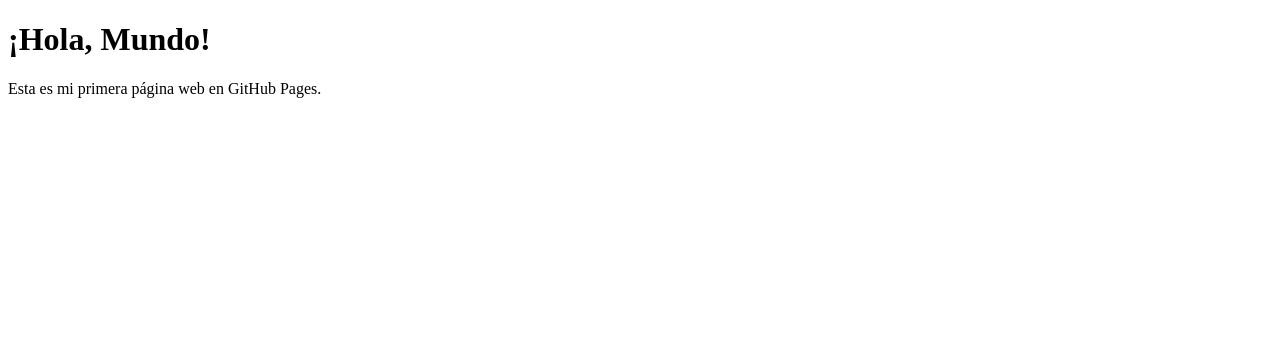
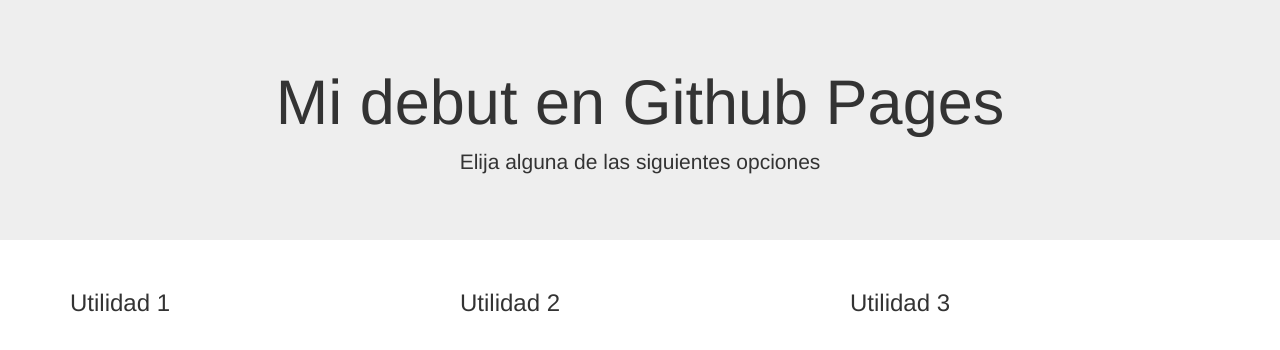
Before and after one commit to machevera/useit, a plain HTML site: page index.html in a window 1280 px wide. Drawn offline with nearby package versions, Linux system fonts and the light colour scheme.

Commit message:
Se actualizó personalizando
Se uso bootstrap, se toma como referencia
https://www.w3schools.com/bootstrap/tryit.asp?filename=trybs_default&stacked=h

```diff
--- a/index.html
+++ b/index.html
@@ -1,12 +1,32 @@
 <!DOCTYPE html>
 <html lang="es">
 <head>
+    <!--
+        <link rel="stylesheet" href="https://maxcdn.bootstrapcdn.com/bootstrap/4.5.2/css/bootstrap.min.css">
+    -->
+    <title>Mi Página en GitHub Pages</title>
     <meta charset="UTF-8">
     <meta name="viewport" content="width=device-width, initial-scale=1.0">
-    <title>Mi Página en GitHub Pages</title>
+     <!--
+         <link href="https://cdn.jsdelivr.net/npm/bootstrap@5.3.2/dist/css/bootstrap.min.css" rel="stylesheet" integrity="sha384-T3c6CoIi6uLrA9TneNEoa7RxnatzjcDSCmG1MXxSR1GAsXEV/Dwwykc2MPK8M2HN" crossorigin="anonymous">
+     -->
+    <link rel="stylesheet" href="https://maxcdn.bootstrapcdn.com/bootstrap/3.4.1/css/bootstrap.min.css">
+    <script src="https://ajax.googleapis.com/ajax/libs/jquery/3.7.1/jquery.min.js"></script>
+    <script src="https://maxcdn.bootstrapcdn.com/bootstrap/3.4.1/js/bootstrap.min.js"></script>
+
 </head>
 <body>
-    <h1>¡Hola, Mundo!</h1>
-    <p>Esta es mi primera página web en GitHub Pages.</p>
+    <div class="jumbotron text-center">
+        <h1>Mi debut en Github Pages</h1>
+        <p>Elija alguna de las siguientes opciones</p>
+      </div>
+
+      <div class="container">
+        <div class="row">
+            <div class="col-md-4"><h3>Utilidad 1</h3> </div>
+            <div class="col-md-4"><h3>Utilidad 2</h3> </div>
+            <div class="col-md-4"><h3>Utilidad 3</h3> </div>
+        </div>
+    </div>
 </body>
 </html>
```
